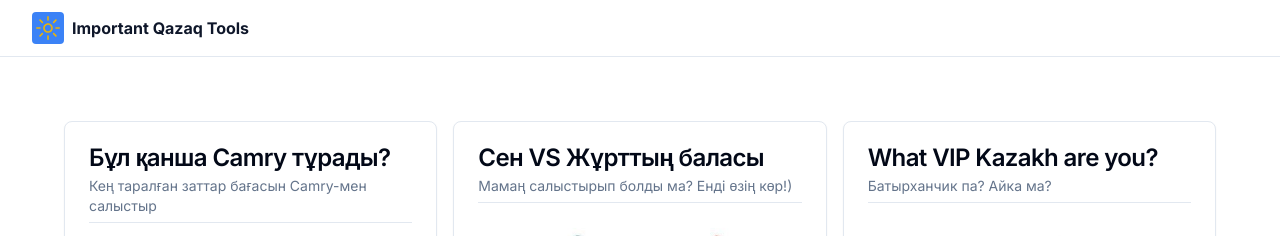
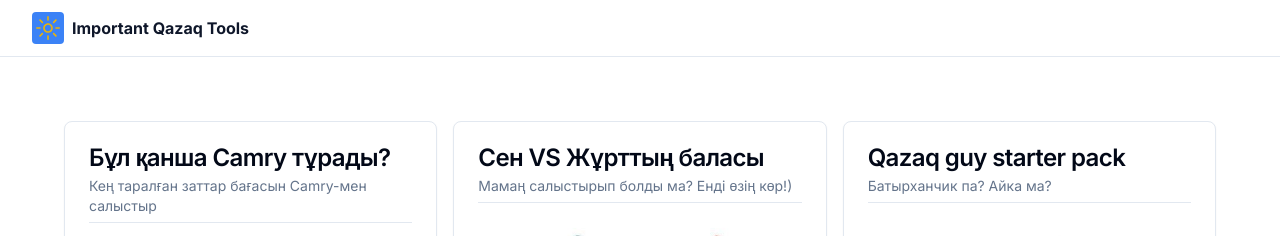
Before and after one commit to blusrc/qazidentity, a Next.js app: page / in a window 1280 px wide. Shown: the top 236 px of the page. Built offline with nearby package versions, Linux system fonts and the light colour scheme.

Commit message:
fix: quiz card name

```diff
--- a/src/components/games-grid.tsx
+++ b/src/components/games-grid.tsx
@@ -31,7 +31,7 @@ const games = [
   },
   {
     id: 3,
-    header: "What VIP Kazakh are you?",
+    header: "Qazaq guy starter pack",
     description: "Батырханчик па? Айка ма?",
     img: "/quiz/costume.png",
     link: "/starter-pack",
```
